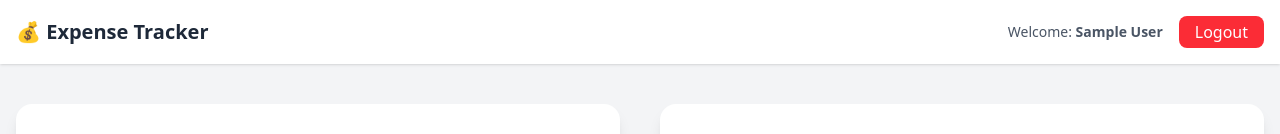
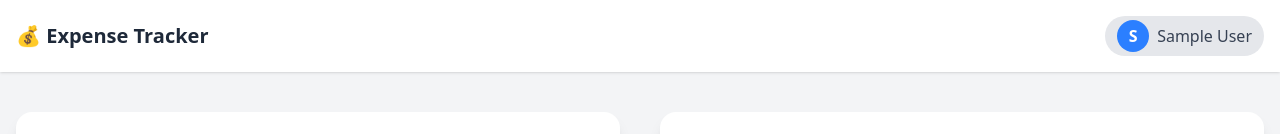
Before and after one commit to Subhasis-775/ExpenseTracker, a React (Vite) app in the folder frontend/: page /dashboard in a window 1280 px wide. Shown: the top 134 px of the page. Built offline with nearby package versions, Linux system fonts and the light colour scheme; no server answers; sample sign-in values are in the browser's storage.

Commit message:
feat: add profile dropdown menu and profile page (name/email update)

```diff
--- a/frontend/src/pages/Dashboard.jsx
+++ b/frontend/src/pages/Dashboard.jsx
@@ -3,6 +3,7 @@ import { addExpense, getExpenses } from "../services/expenses.js";
 import { AuthContext } from "../context/AuthContext";
 import ExpenseList from "../components/ExpenseList.jsx";
 import ExpenseFilter from "../components/ExpenseFilter.jsx";
+import { Menu, LogOut, User } from "lucide-react";
 
 const Dashboard = () => {
   const { logoutUser, user } = useContext(AuthContext);
@@ -16,6 +17,7 @@ const Dashboard = () => {
   });
   const [message, setMessage] = useState("");
   const [loading, setLoading] = useState(false);
+  const [showMenu, setShowMenu] = useState(false);
 
   // Filters & pagination state
   const [filters, setFilters] = useState({
@@ -61,9 +63,9 @@ const Dashboard = () => {
     try {
       await addExpense(formData);
       setMessage("✅ Expense added successfully!");
-      setTimeout(()=>{
+      setTimeout(() => {
         setMessage("");
-      },2000);
+      }, 2000);
       setFormData({
         title: "",
         amount: "",
@@ -73,7 +75,9 @@ const Dashboard = () => {
       });
       fetchExpenses(); // refresh list dynamically
     } catch (error) {
-      setMessage(`❌ ${error.response?.data?.message || "Error adding expense"}`);
+      setMessage(
+        `❌ ${error.response?.data?.message || "Error adding expense"}`
+      );
     } finally {
       setLoading(false);
     }
@@ -82,20 +86,43 @@ const Dashboard = () => {
   return (
     <div className="min-h-screen bg-gray-100">
       {/* Navbar */}
-      <header className="bg-white shadow p-4 flex justify-between items-center">
+      <header className="bg-white shadow p-4 flex justify-between items-center relative">
         <h1 className="text-xl font-bold text-gray-800">💰 Expense Tracker</h1>
+
         <div className="flex items-center gap-4">
+          {/* Avatar Menu */}
           {user && (
-            <span className="text-gray-600 text-sm font-medium">
-              Welcome: <span className="font-bold">{user.name}</span>
-            </span>
+            <div className="relative">
+              <button
+                onClick={() => setShowMenu(!showMenu)}
+                className="flex items-center gap-2 bg-gray-200 hover:bg-gray-300 px-3 py-1 rounded-full transition"
+              >
+                <div className="w-8 h-8 rounded-full bg-blue-500 text-white flex items-center justify-center font-bold">
+                  {user.name?.[0]?.toUpperCase()}
+                </div>
+                <span className="hidden sm:block font-medium text-gray-700">
+                  {user.name}
+                </span>
+              </button>
+
+              {/* Dropdown */}
+              {showMenu && (
+                <div className="absolute right-0 mt-2 w-48 bg-white shadow-lg rounded-xl border p-2 z-10">
+                  <button
+                    className="flex items-center w-full px-3 py-2 text-gray-700 hover:bg-gray-100 rounded-lg"
+                  >
+                    <User className="w-4 h-4 mr-2" /> Profile
+                  </button>
+                  <button
+                    onClick={logoutUser}
+                    className="flex items-center w-full px-3 py-2 text-red-600 hover:bg-red-100 rounded-lg"
+                  >
+                    <LogOut className="w-4 h-4 mr-2" /> Logout
+                  </button>
+                </div>
+              )}
+            </div>
           )}
-          <button
-            onClick={logoutUser}
-            className="bg-red-500 text-white px-4 py-1 rounded-lg hover:bg-red-600 transition"
-          >
-            Logout
-          </button>
         </div>
       </header>
 
@@ -111,7 +138,9 @@ const Dashboard = () => {
             {message && (
               <p
                 className={`mb-4 text-center font-medium ${
-                  message.startsWith("✅") ? "text-green-600" : "text-red-600"
+                  message.startsWith("✅")
+                    ? "text-green-600"
+                    : "text-red-600"
                 }`}
               >
                 {message}
```
